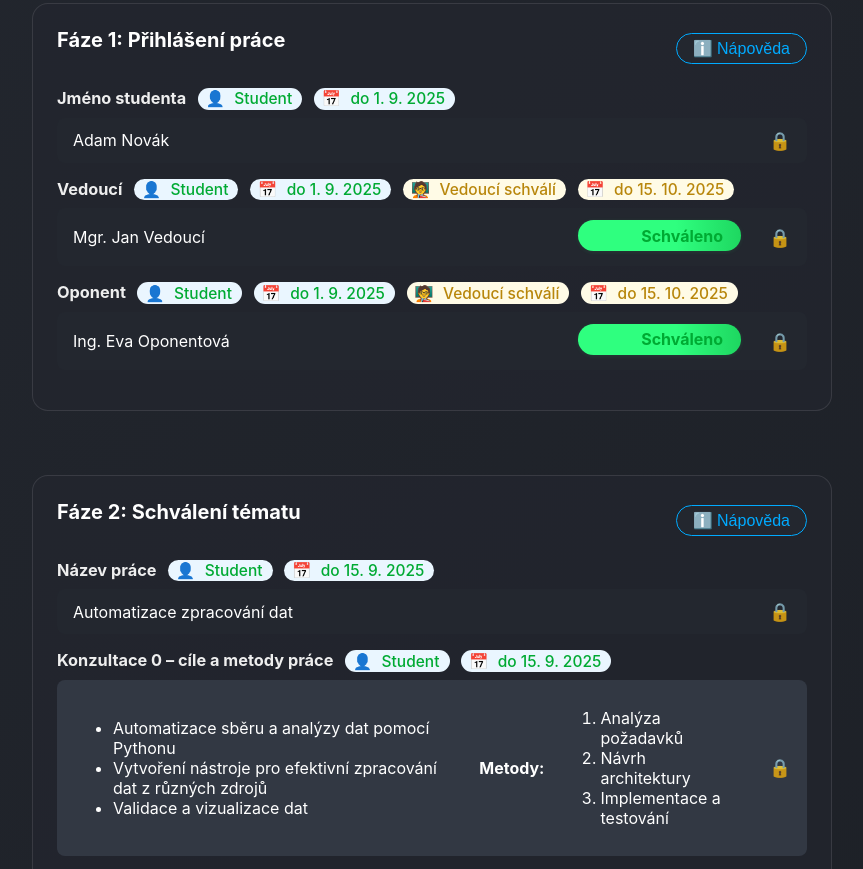
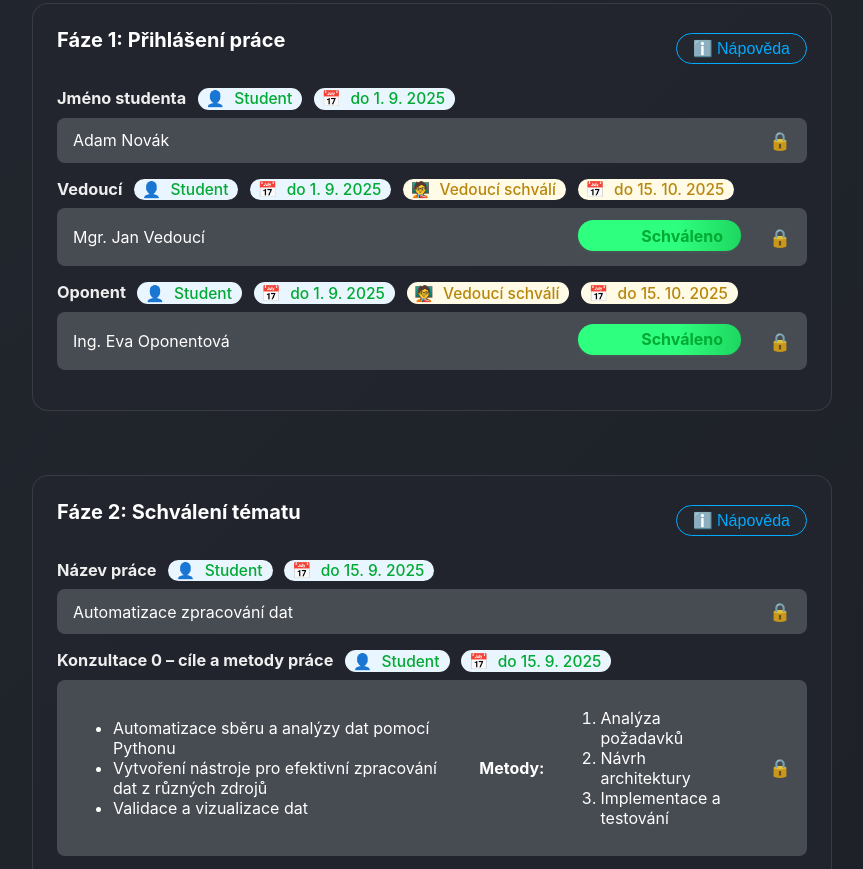
Before and after one commit to adamferencz/seminarky-editable, a plain HTML site: page index.html in a window 1280 px wide. Shown: the part 421-1290 px from the top of the page, without its empty margins (208-1071 px from the left). Drawn offline with Linux system fonts and the light colour scheme; a script that the page names is missing.

Commit message:
change bg

```diff
--- a/style.css
+++ b/style.css
@@ -165,7 +165,7 @@ label {
 }
 .readonly-field {
   padding: 0.75rem;
-  background: #23272f;
+  background: #474b52;
   border: 1px solid #353940;
   border-radius: 8px;
   color: #fff;
@@ -177,7 +177,7 @@ label {
   align-items: center;
   justify-content: space-between;
   gap: 1em;
-  background: #23272f;
+  background: #474b52;
   color: #fff;
   border-radius: 0.5em;
   padding: 0.75em 1em;
@@ -207,7 +207,7 @@ label {
   gap: 2rem;
 }
 .richtext-mock {
-  background: #323843;
+  background: #474b52;
   color: #fff;
   border-radius: 0.5em;
   padding: 0.75em 1em;
```
